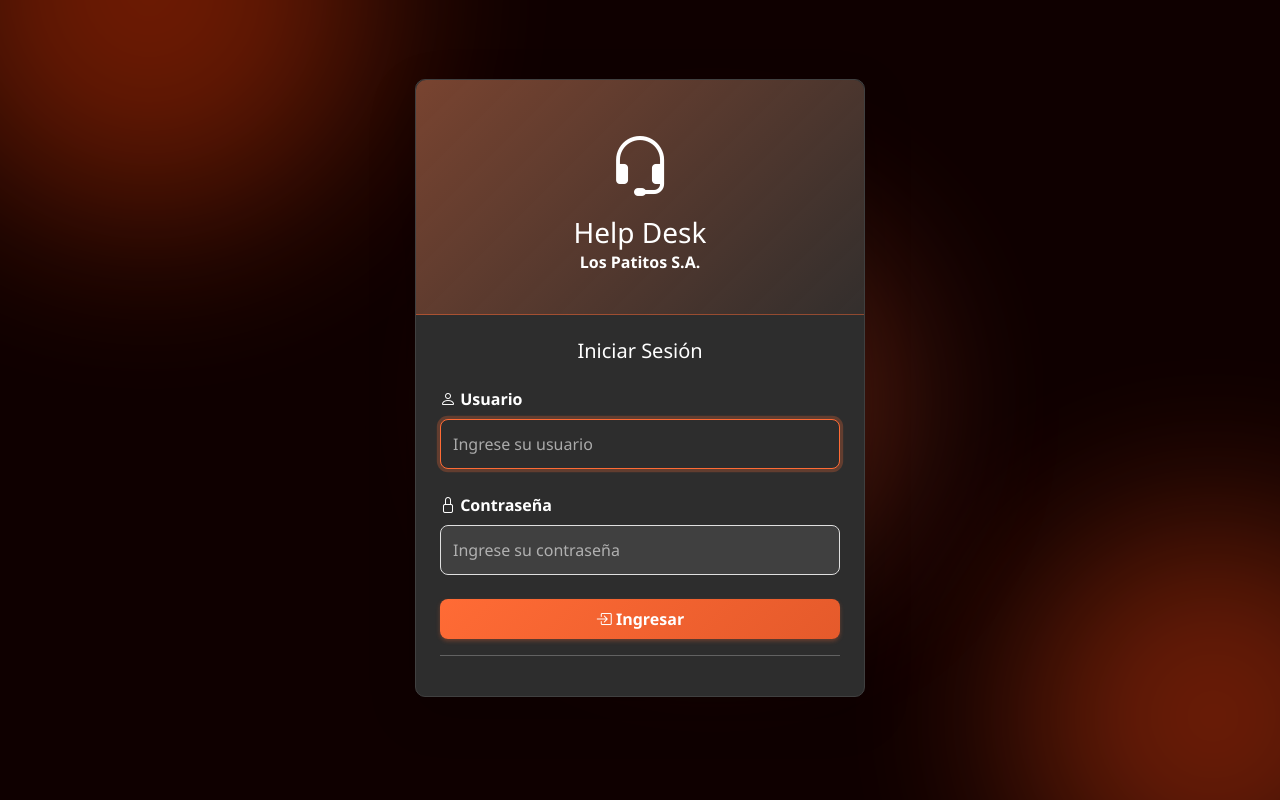
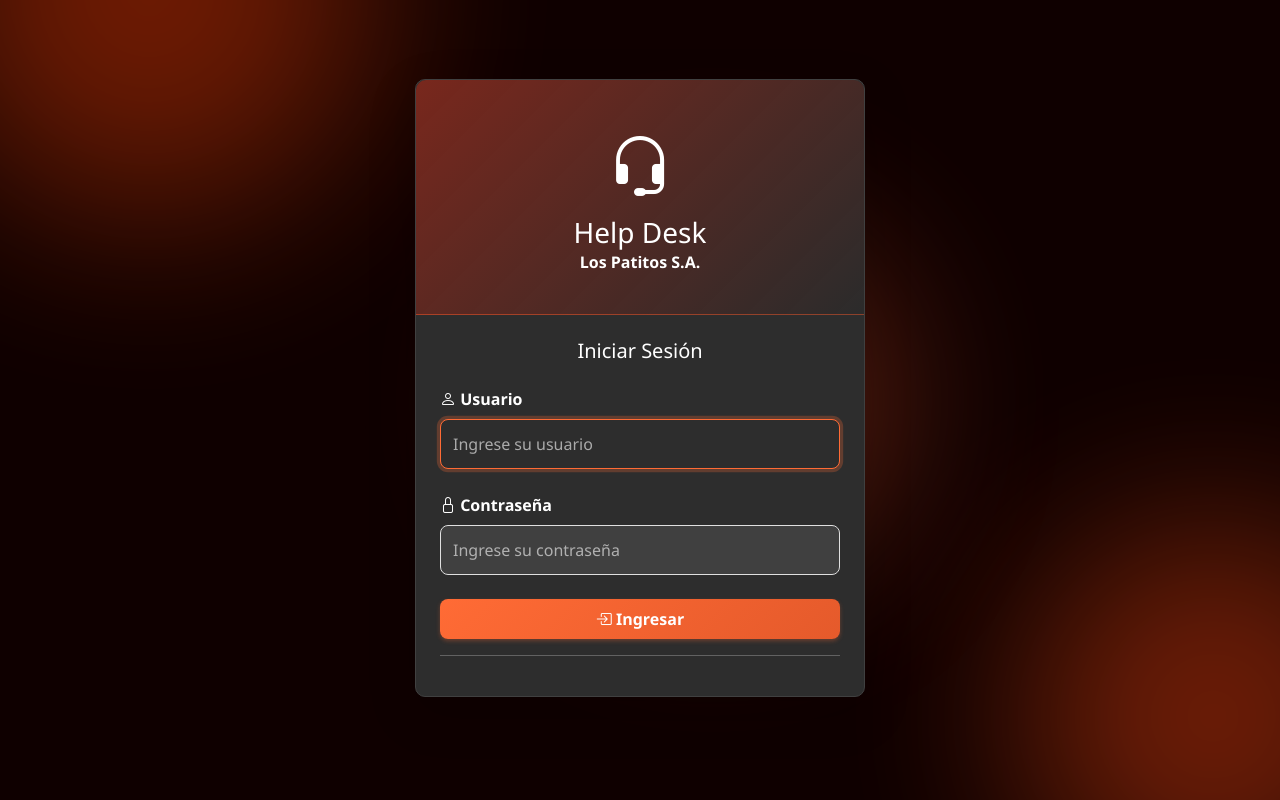
Before and after one commit to Gerald-JGG/ticket-php, a PHP site: page /login in a window 1280 px wide. Run offline with PHP 8.4, Linux system fonts and the light colour scheme.

Commit message:
Update login card header gradient colors

```diff
--- a/public/css/styles.css
+++ b/public/css/styles.css
@@ -777,8 +777,8 @@ footer {
 .login-card .card-header {
   background: linear-gradient(
     135deg,
-    rgba(255, 108, 54, 0.36) 0%,
-    rgba(255, 107, 53, 0.03) 100%
+    rgba(255, 30, 0, 0.36) 0%,
+    rgba(0, 0, 0, 0.03) 100%
   );
   border-bottom: 1px solid rgba(255, 107, 53, 0.38);
   padding: 2.5rem 2rem;
```
